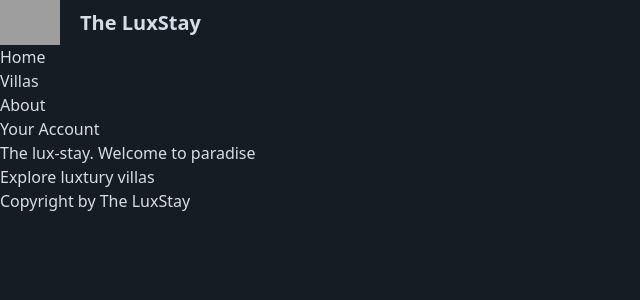
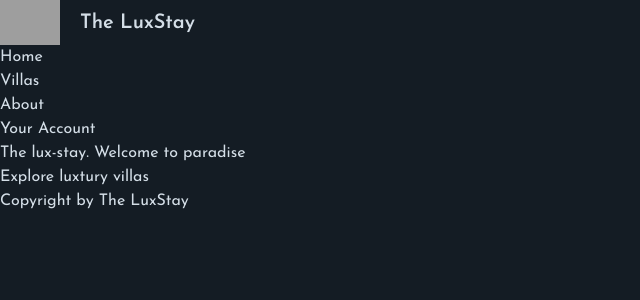
Before and after one commit to Hannah-Zhang-H/the-luxstay-website, a Next.js app: page / in a window 1280 px wide. Shown: the top 300 px of the page, without its empty margins (0-640 px from the left). Built offline with nearby package versions, Linux system fonts and the light colour scheme; grey boxes are pictures that could not be loaded.

Commit message:
Set body fonts

```diff
--- a/app/layout.js
+++ b/app/layout.js
@@ -4,7 +4,15 @@
 
 import "@/app/_styles/globals.css";
 
-// This metadata is the title
+// ================================= Set the font =====================================
+// Then use the font class at body tag or other tags
+import { Josefin_Sans } from "next/font/google";
+const josefin = Josefin_Sans({
+  subsets: ["latin"],
+  display: "swap", // Can check the font class at Terminal
+});
+
+// ================================= Set metadata =====================================
 export const metadata = {
   // title: "The LuxStay",
   title: { template: "%s / The LuxStay", default: "Welcome / The LuxStay" },
@@ -12,10 +20,13 @@
     "Peaceful, luxurious lakefront scenery, calm, reflecting lakes, surrounded by stunning high-end natural landscapes - it's all here at LuxStay",
 };
 
+// ================================= RootLayout=====================================
 export default function RootLayout({ children }) {
   return (
     <html lang="en">
-      <body className="bg-primary-950 text-primary-100 min-h-screen">
+      <body
+        className={`${josefin.className}  bg-primary-950 text-primary-100 min-h-screen`}
+      >
         <header>
           <Logo />
         </header>
```
